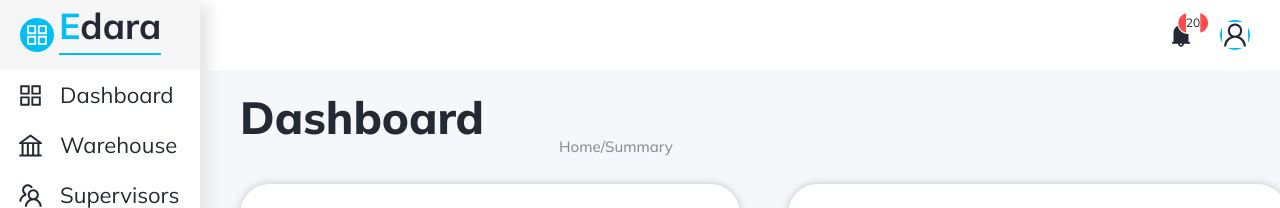
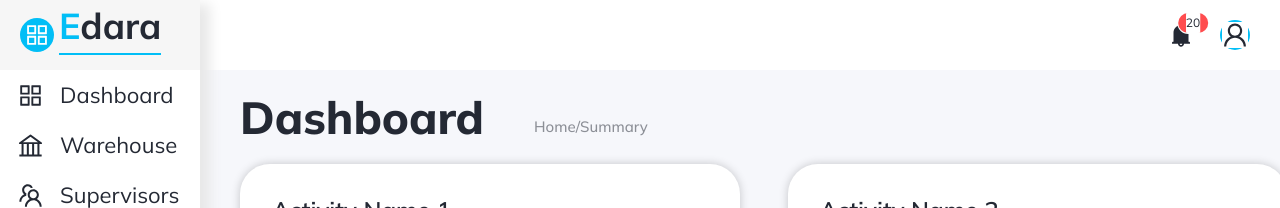
Before and after one commit to FatmaElzahraaAdham/InventorySys, a React (Create React App) app: page /Dashboard in a window 1280 px wide. Shown: the top 208 px of the page. Built offline with nearby package versions, Linux system fonts and the light colour scheme.

Commit message:
fix: adjust layout

```diff
--- a/src/styles/PageTitle.css
+++ b/src/styles/PageTitle.css
@@ -5,12 +5,12 @@
 
 .page-title h1{
     font-weight: 800;
-    margin-bottom: 20px;
+    margin-bottom: 0;
     font-size: 45px;
 }
 
 .page-title h5{
-    margin-left: 75px;
+    margin-left: 50px;
     font-weight: 500;
     font-size: 15px;
     opacity: 50%;
```
